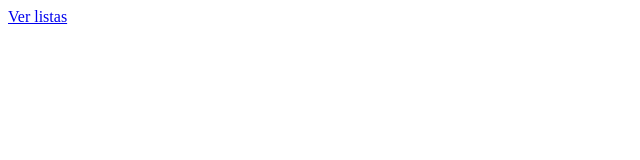
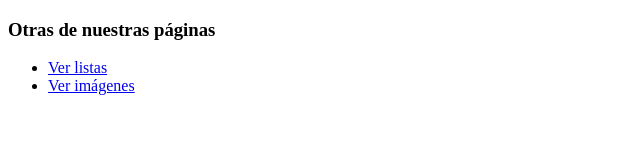
Before and after one commit to mireya-sp/HTML, a plain HTML site: page enlaces.html in a window 1280 px wide. Shown: the whole page, without its empty margins (0-640 px from the left). Drawn offline with Linux system fonts and the light colour scheme.

Commit message:
Update enlaces.html

```diff
--- a/enlaces.html
+++ b/enlaces.html
@@ -6,7 +6,10 @@
     <style type="text/css" id="operaUserStyle"></style>
   </head>
   <body>
-   <a href="https://mireya-sp.github.io/HTML/listas.html">Ver listas</a>
-
+    <h3>Otras de nuestras páginas</h3>
+    <ul>
+       <li><a href="https://mireya-sp.github.io/HTML/listas.html">Ver listas</a></li>
+       <li><a href="https://mireya-sp.github.io/HTML/imagenes.html">Ver imágenes</a></li>
+    </ul>
   </body>
 </html>
```
